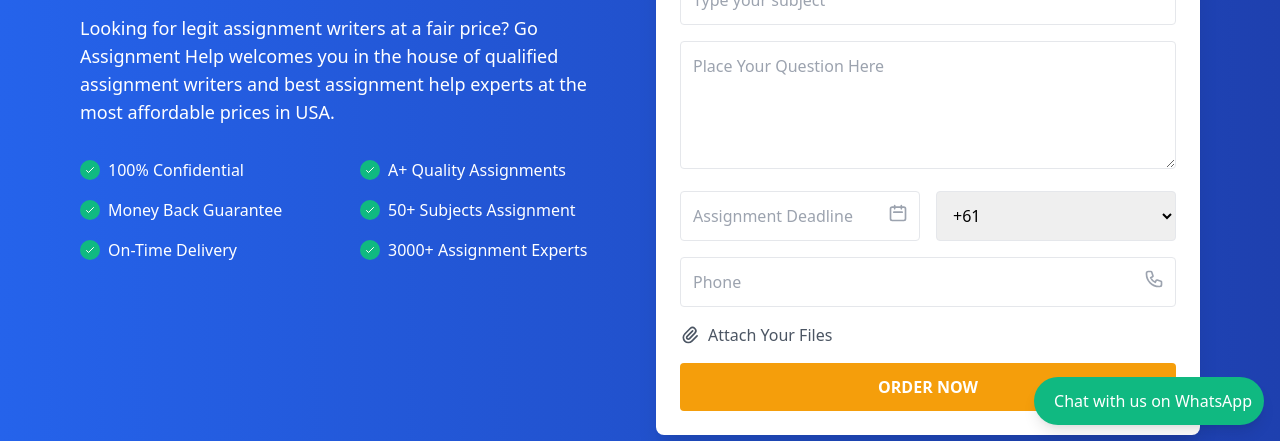
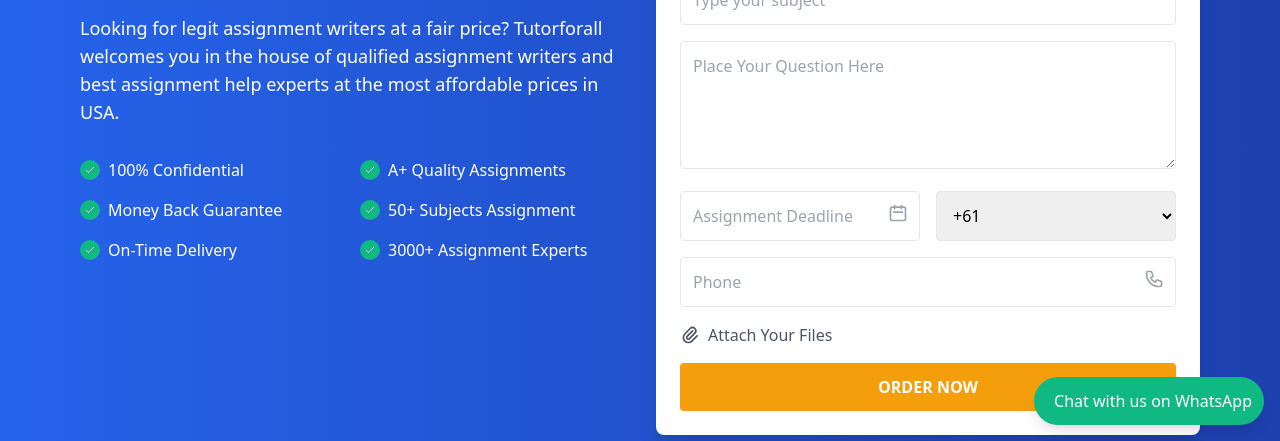
Before and after one commit to tutorforall/tutorforall, a plain HTML site: page index.html in a window 1280 px wide. Shown: the part 359-800 px from the top of the page. Drawn offline with nearby package versions, Linux system fonts and the light colour scheme.

Commit message:
Update index.html

```diff
--- a/index.html
+++ b/index.html
@@ -38,7 +38,7 @@
                 <div class="text-white">
                     <h1 class="text-4xl md:text-5xl font-extrabold mb-6">ASSIGNMENT HELP</h1>
                     <p class="text-lg mb-8">
-                        Looking for legit assignment writers at a fair price? Go Assignment Help welcomes you
+                        Looking for legit assignment writers at a fair price? Tutorforall welcomes you
                         in the house of qualified assignment writers and best assignment help experts at the
                         most affordable prices in USA.
                     </p>
```
